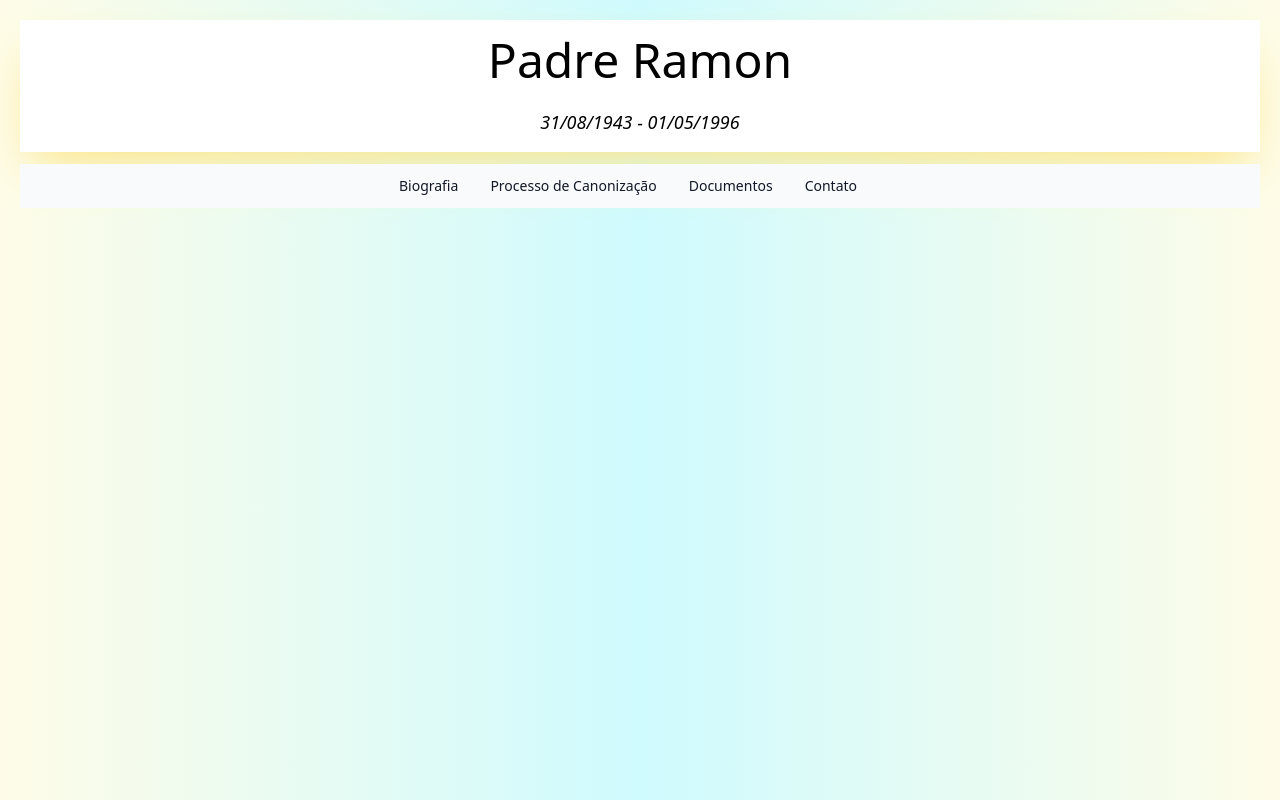
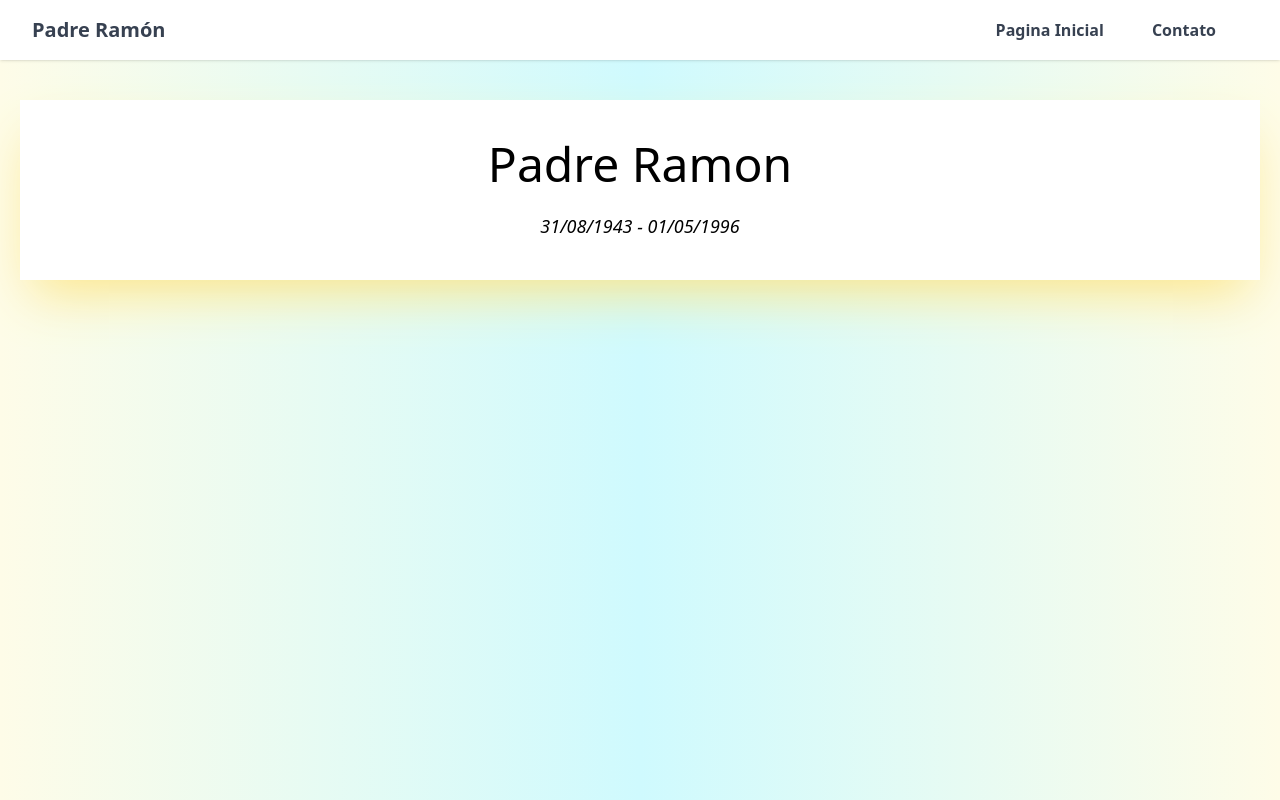
Before and after one commit to leonardocintra/padre-ramon, a Next.js app: page / in a window 1280 px wide. Built offline with nearby package versions, Linux system fonts and the light colour scheme.

Commit message:
feat: add menu header

```diff
--- a/components/BarraMenu.tsx
+++ b/components/BarraMenu.tsx
@@ -1,53 +1,28 @@
-interface BarraMenuProps {
-  descricao: string;
-}
+interface BarraMenuProps {}
 
 export default function BarraMenu(props: BarraMenuProps) {
   return (
-    <div className="bg-slate-200 mt-3">
-      <>
-        <nav className="bg-gray-50 dark:bg-gray-700">
-          <div className="max-w-screen-xl px-4 py-3 mx-auto md:px-6">
-            <div className="flex justify-center">
-              <ul className="flex flex-row mt-0 mr-6 space-x-8 text-sm font-medium">
-                <li>
-                  <a
-                    href="#"
-                    className="text-gray-900 dark:text-white hover:underline"
-                    aria-current="page"
-                  >
-                    Biografia
-                  </a>
-                </li>
-                <li>
-                  <a
-                    href="#"
-                    className="text-gray-900 dark:text-white hover:underline"
-                  >
-                    Processo de Canonização
-                  </a>
-                </li>
-                <li>
-                  <a
-                    href="#"
-                    className="text-gray-900 dark:text-white hover:underline"
-                  >
-                    Documentos
-                  </a>
-                </li>
-                <li>
-                  <a
-                    href="#"
-                    className="text-gray-900 dark:text-white hover:underline"
-                  >
-                    Contato
-                  </a>
-                </li>
+    <div className="bg-gray-100">
+      <nav className="fixed top-0 left-0 bg-white w-full shadow">
+        <div className="container m-auto flex justify-between items-center text-gray-700">
+          <h1 className="pl-8 py-4 text-xl font-bold">Padre Ramón</h1>
+          <ul className="hidden md:flex items-center pr-10 text-base font-semibold cursor-pointer">
+            <li className="hover:bg-gray-200 py-4 px-6">Pagina Inicial</li>
+            <li className="hover:bg-gray-200 py-4 px-6">Contato</li>
+          </ul>
+          <button className="block md:hidden py-3 px-4 mx-2 rounded focus:outline-none hover:bg-gray-200 group">
+            <div className="w-5 h-1 bg-gray-600 mb-1"></div>
+            <div className="w-5 h-1 bg-gray-600 mb-1"></div>
+            <div className="w-5 h-1 bg-gray-600"></div>
+            <div className="absolute top-0 -right-full h-screen w-8/12 bg-white border opacity-0 group-focus:right-0 group-focus:opacity-100 transition-all duration-300">
+              <ul className="flex flex-col items-center w-full text-base cursor-pointer pt-10">
+                <li className="hover:bg-gray-200 py-4 px-6 w-full">Pagina Inicial</li>
+                <li className="hover:bg-gray-200 py-4 px-6 w-full">Contato</li>
               </ul>
             </div>
-          </div>
-        </nav>
-      </>
+          </button>
+        </div>
+      </nav>
     </div>
   );
 }
--- a/components/Cabecalho.tsx
+++ b/components/Cabecalho.tsx
@@ -5,7 +5,7 @@ interface CabecalhoProps {
 
 export default function Cabecalho(props: CabecalhoProps) {
   return (
-    <div className="p-4 shadow-2xl shadow-amber-200 border-solid bg-white border-indigo-400 bg-white">
+    <div className="mt-20 p-10 shadow-2xl shadow-amber-200 border-solid bg-white border-indigo-400">
       <h1 className="text-5xl text-center">{props.titulo}</h1>
       <br />
       <h2 className="text-lg text-center italic">{props.subTitulo}</h2>
--- a/pages/index.tsx
+++ b/pages/index.tsx
@@ -1,9 +1,9 @@
-import Head from 'next/head'
-import { Inter } from '@next/font/google'
-import Cabecalho from '../components/Cabecalho'
-import BarraMenu from '../components/BarraMenu'
+import Head from "next/head";
+import { Inter } from "@next/font/google";
+import Cabecalho from "../components/Cabecalho";
+import BarraMenu from "../components/BarraMenu";
 
-const inter = Inter({ subsets: ['latin'] })
+const inter = Inter({ subsets: ["latin"] });
 
 export default function Home() {
   return (
@@ -15,9 +15,9 @@ export default function Home() {
         <link rel="icon" href="/favicon.ico" />
       </Head>
       <main className="h-screen p-5 bg-gradient-to-r from-yellow-50 via-cyan-100 to-yellow-50">
-        <Cabecalho titulo='Padre Ramon' subTitulo='31/08/1943 - 01/05/1996' />
-        <BarraMenu descricao='teste'></BarraMenu>
+        <BarraMenu></BarraMenu>
+        <Cabecalho titulo="Padre Ramon" subTitulo="31/08/1943 - 01/05/1996" />
       </main>
     </>
-  )
+  );
 }
```
